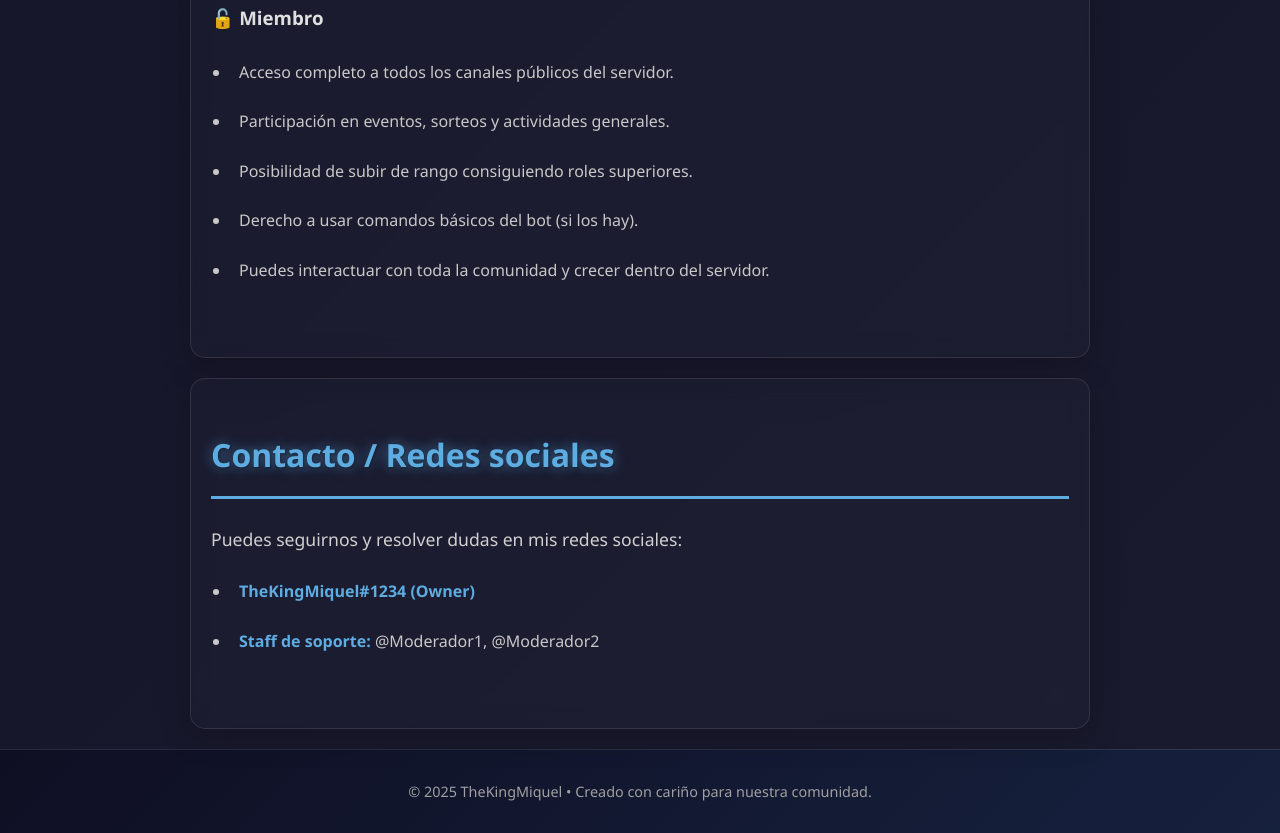
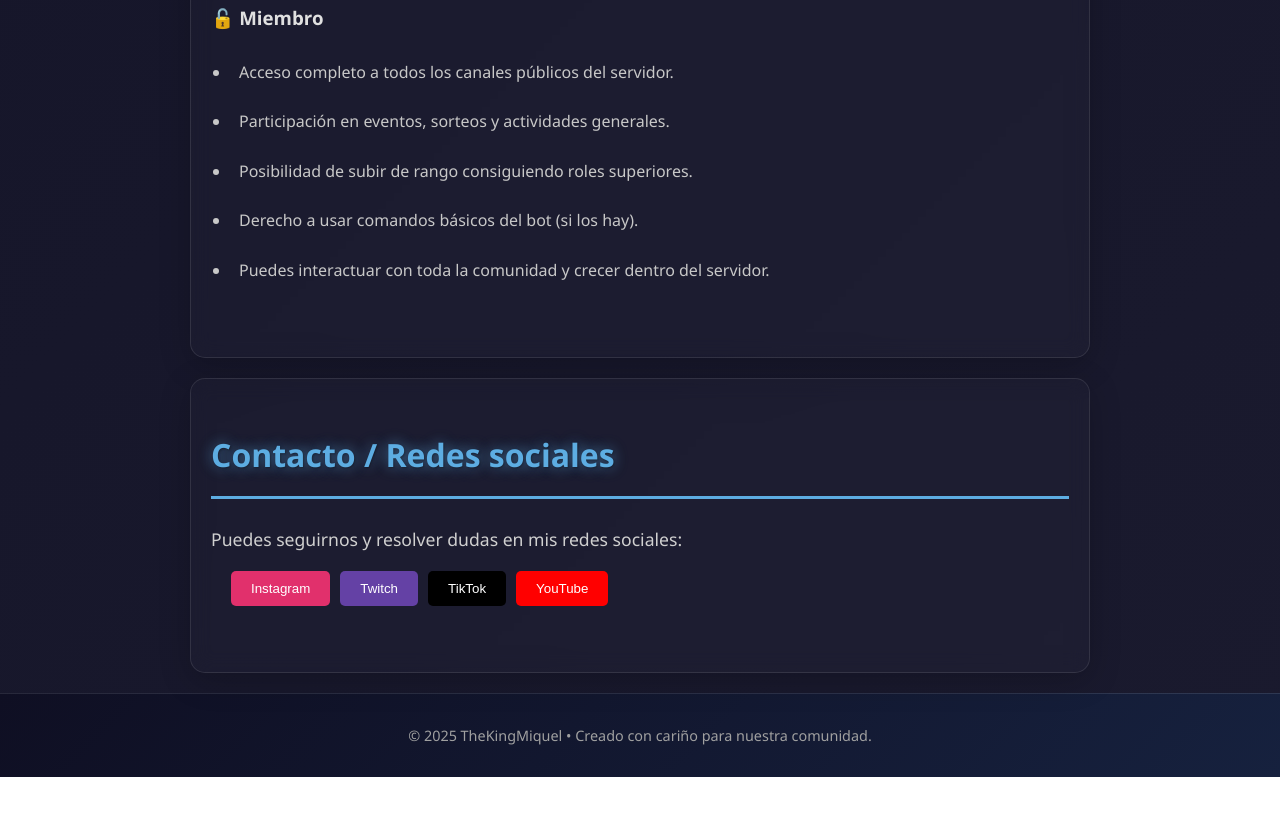
Before and after one commit to PFCO10/TheKingMiquel, a plain HTML site: page index.html in a window 1280 px wide. Shown: the part 3962-4795 px from the top of the page. After the commit the page ends 4739 px from the top, so only its background shows below. Drawn offline with Linux system fonts and the light colour scheme.

Commit message:
Update index.html

```diff
--- a/index.html
+++ b/index.html
@@ -410,8 +410,32 @@
     <h2>Contacto / Redes sociales</h2>
     <p>Puedes seguirnos y resolver dudas en mis redes sociales:</p>
     <ul>
-      <li><strong>TheKingMiquel#1234 (Owner)</strong></li>
-      <li><strong>Staff de soporte:</strong> @Moderador1, @Moderador2</li>
+    <div style="display: flex; gap: 10px; flex-wrap: wrap;">
+  <a href="https://www.instagram.com/thekingmiquel1?igsh=MWw1OHc3cWRyZHd0bg==" target="_blank">
+    <button style="padding: 10px 20px; background-color: #E1306C; color: white; border: none; border-radius: 5px; cursor: pointer;">
+      Instagram
+    </button>
+  </a>
+
+  <a href="https://www.twitch.tv/thekingmiquel?sr=a" target="_blank">
+    <button style="padding: 10px 20px; background-color: #6441a5; color: white; border: none; border-radius: 5px; cursor: pointer;">
+      Twitch
+    </button>
+  </a>
+
+  <a href="https://www.tiktok.com/@thekingmiquel?_t=8pCEQFezsw4&_r=1" target="_blank">
+    <button style="padding: 10px 20px; background-color: #000000; color: white; border: none; border-radius: 5px; cursor: pointer;">
+      TikTok
+    </button>
+  </a>
+
+  <a href="https://www.youtube.com/channel/UCbnXvI7kUfZ_bhxkl-0e4Jg" target="_blank">
+    <button style="padding: 10px 20px; background-color: #FF0000; color: white; border: none; border-radius: 5px; cursor: pointer;">
+      YouTube
+    </button>
+  </a>
+</div>
+
     </ul>
   </section>
 
```
